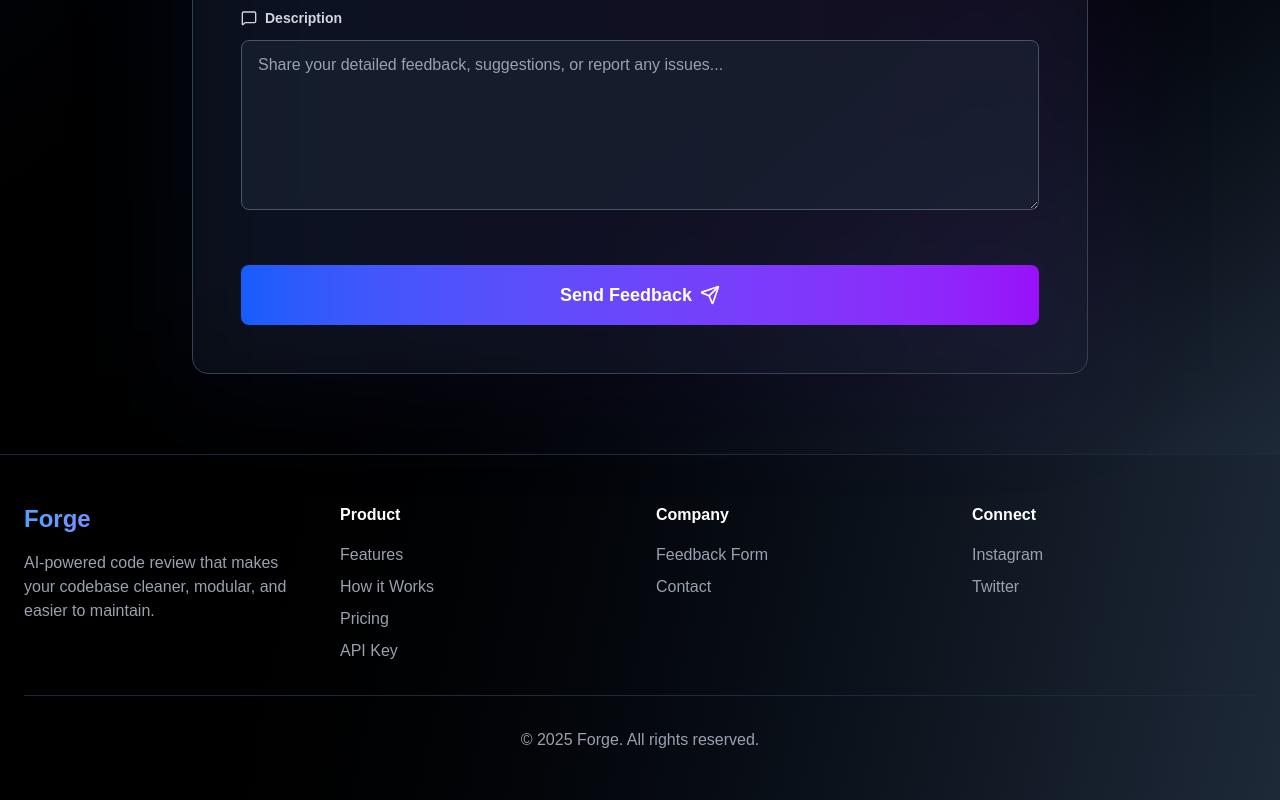
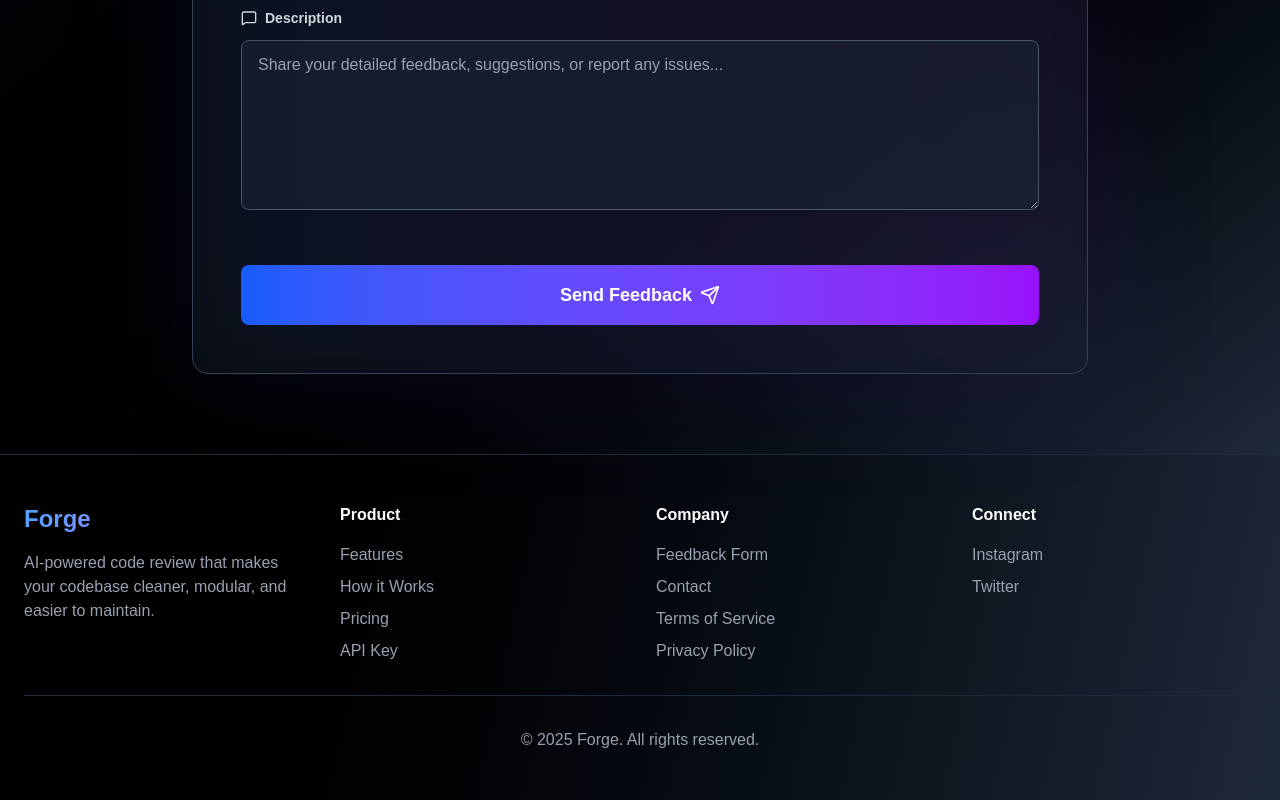
Before and after one commit to ujjwal16295/Forge, a Next.js app: page / in a window 1280 px wide. Shown: the part 5103-5903 px from the top of the page. Built offline with nearby package versions, Linux system fonts and the light colour scheme; no server answers.

Commit message:
added terms and policy in footer

```diff
--- a/src/app/privacypolicy/page.jsx
+++ b/src/app/privacypolicy/page.jsx
@@ -209,6 +209,8 @@ const PrivacyPolicy = () => {
               <li>Through our website contact form</li>
               <li>Via our social media channels (Instagram, Twitter)</li>
               <li>Through the feedback form on our website</li>
+              <li>              newujjwalpatel@gamil.com
+</li>
             </ul>
           </div>
 
--- a/src/app/termsofservice/page.jsx
+++ b/src/app/termsofservice/page.jsx
@@ -168,7 +168,7 @@ const TermsOfService = () => {
           <div className="p-8 bg-gradient-to-r from-blue-600/20 to-purple-600/20 rounded-2xl border border-blue-500/30 text-center">
             <h2 className="text-2xl font-bold text-white mb-4">Contact Us</h2>
             <p className="text-gray-300 leading-relaxed">
-              If you have any questions about these Terms of Service, please contact us through our website or reach out via our social media channels.
+              If you have any questions about these Terms of Service, please contact us through newujjwalpatel@gamil.com or reach out via our social media channels.
             </p>
           </div>
 
--- a/src/components/Footer.jsx
+++ b/src/components/Footer.jsx
@@ -50,6 +50,8 @@ export const Footer = () => {
               <div className="space-y-2 text-gray-400">
                 <a href="/#feedback"               onClick={(e)=>{scrollToFeatures(e,"feedback")}} className="hover:text-white cursor-pointer transition-colors block">Feedback Form</a>
                 <a href="/#contact-us" onClick={(e)=>{scrollToFeatures(e,"contact")}} className="hover:text-white cursor-pointer transition-colors block">Contact</a>
+                <a href="/termsofservice" className="hover:text-white cursor-pointer transition-colors block">Terms of Service</a>
+                <a href="/privacypolicy"  className="hover:text-white cursor-pointer transition-colors block">Privacy Policy</a>
               </div>
             </div>
             <div>
```
